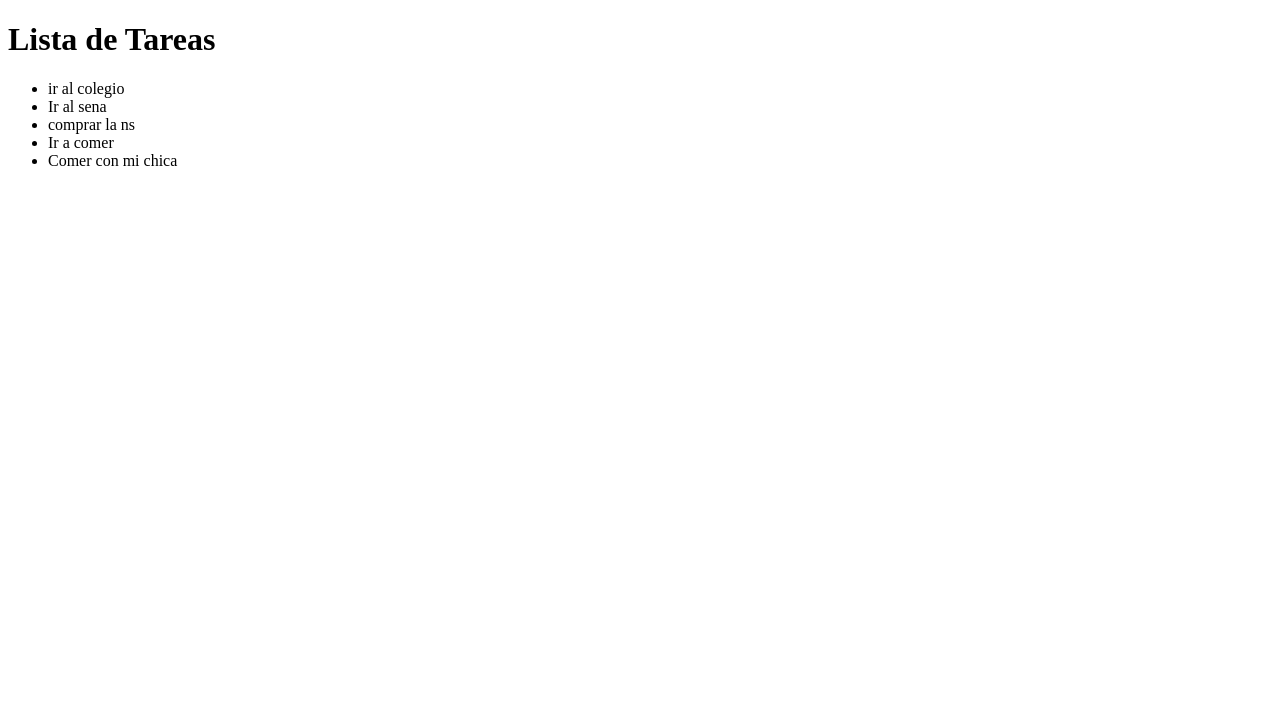
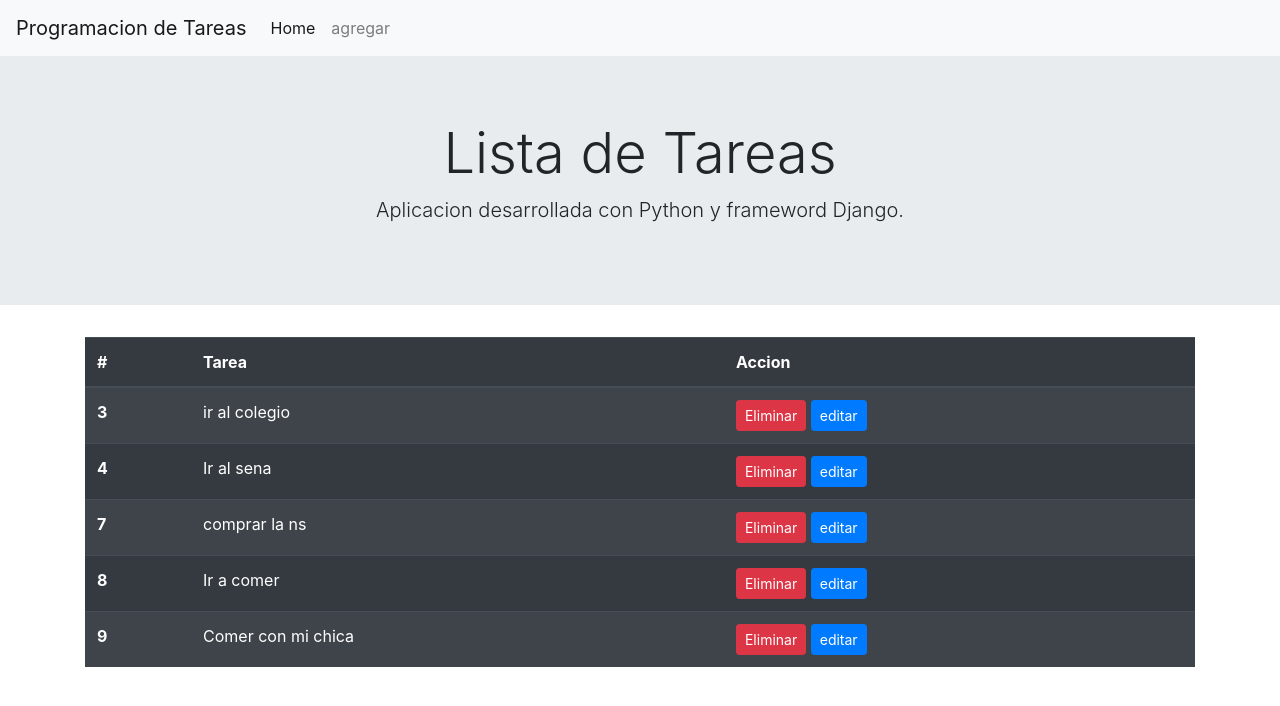
Before and after one commit to JuanAguilar820/django2, a Django app: page / in a window 1280 px wide. Shown: the top 706 px of the page. Run offline with Django 5.2, Linux system fonts and the light colour scheme; data comes from the database, SQL or seed files in the repository; both versions use the stored data as it was after the commit.

Commit message:
Proyecto Django

```diff
--- a/tareas/urls.py
+++ b/tareas/urls.py
@@ -16,7 +16,16 @@ Including another URLconf
 """
 from django.contrib import admin
 from django.urls  import path, include
+from todo import views
 
 urlpatterns = [
     path("", include ("todo.urls")),
+    ]
+
+urlpatterns = [
+    path('admin/', admin.site.urls),
+    path('',views.home,name="home"),
+    path("agregar/", views.agregar, name="agregar"),
+    path("eliminar/<int:tarea_id>/",views.eliminar,name="eliminar"),
+    path("editar/<int:tarea_id>/",views.editar,name="editar"),
 ]
--- a/todo/templates/todo/home.html
+++ b/todo/templates/todo/home.html
@@ -1,20 +1,30 @@
-<!DOCTYPE html>
-<html lang="en">
-<head>
-    <meta charset="UTF-8">
-    <meta http-equiv="X-UA-Compatible" content="IE=edge">
-    <meta name="viewport" content="width=device-width, initial-scale=1.0">
-    <title>Todo APP</title>
-</head>
-<body>
-    {% extends "todo/layout.html" %}
-    {% block content %}
-    <h1>Lista de Tareas</h1>
-    <ul>
-        {% for tarea in tareas %}
-            <li>{{ tarea }}</li>
-        {% endfor %}
-    </ul>
-{% endblock %}
+{% extends 'todo/layout.html' %}
+{% block content %}
+    <div class="container">
+    <table class="table table-striped table-dark">
+        <thead>
+          <tr>
+            <th scope="col">#</th>
+            <th scope="col">Tarea</th>
+            <th scope="col">Accion</th>
+          </tr>
+        </thead>
+        <tbody>
+
+                {% for tarea in tareas %}
+                <tr>
+                    <th scope="row">{{ tarea.id}}</th>
+                    </th>
+                    <td>{{ tarea }}</td>
+                    <td>
+                        <a class="btn btn-danger btn-sm" href="{% url 'eliminar' tarea.id %}">Eliminar</a>
+                        <a class="btn btn-primary  btn-sm" href="{% url 'editar' tarea.id %}">editar</button>
+                    </td>
+                </tr>
+                {% endfor %}
+
+         </tbody>
+      </table>
 </body>
 </html>
+{% endblock %}
--- a/todo/templates/todo/layout.html
+++ b/todo/templates/todo/layout.html
@@ -1,13 +1,52 @@
-<!DOCTYPE html>
-<html lang="en">
-<head>
-    <meta charset="UTF-8">
-    <meta http-equiv="X-UA-Compatible" content="IE=edge">
-    <meta name="viewport" content="width=device-width, initial-scale=1.0">
-    <title>Todo App</title>
-</head>
-<body>
+<!doctype html>
+<html lang="es" dir="">
+  <head>
+    <!-- Required meta tags -->
+    <meta charset="utf-8">
+    <meta name="viewport" content="width=device-width, initial-scale=1, shrink-to-fit=no">
+
+    <!-- Bootstrap CSS -->
+    <link rel="stylesheet" href="https://cdn.jsdelivr.net/npm/bootstrap@4.6.2/dist/css/bootstrap.min.css" integrity="sha384-xOolHFLEh07PJGoPkLv1IbcEPTNtaed2xpHsD9ESMhqIYd0nLMwNLD69Npy4HI+N" crossorigin="anonymous">
+
+    <title>Hello, world!</title>
+  </head>
+  <body>
+    <nav class="navbar navbar-expand-lg navbar-light bg-light">
+        <a class="navbar-brand" href="#">Programacion de Tareas</a>
+        <button class="navbar-toggler" type="button" data-toggle="collapse" data-target="#navbarNav" aria-controls="navbarNav" aria-expanded="false" aria-label="Toggle navigation">
+          <span class="navbar-toggler-icon"></span>
+        </button>
+        <div class="collapse navbar-collapse" id="navbarNav">
+          <ul class="navbar-nav">
+            <li class="nav-item active">
+              <a class="nav-link" href="{% url 'home' %}">Home</a>
+            </li>
+            <li class="nav-item">
+              <a class="nav-link" href="{% url 'agregar' %}">agregar</a>
+            </li>
+            </li>
+          </ul>
+        </div>
+      </nav>
+      <div class="jumbotron jumbotron-fluid">
+        <div class="container text-center">
+          <h1 class="display-4">Lista de Tareas</h1>
+          <p class="lead">Aplicacion desarrollada con Python y frameword Django.</p>
+        </div>
+      </div>
     {% block content %}
-    {% endblock %}
-</body>
+    {% endblock content %}
+    <!-- Optional JavaScript; choose one of the two! -->
+
+    <!-- Option 1: jQuery and Bootstrap Bundle (includes Popper) -->
+    <script src="https://cdn.jsdelivr.net/npm/jquery@3.5.1/dist/jquery.slim.min.js" integrity="sha384-DfXdz2htPH0lsSSs5nCTpuj/zy4C+OGpamoFVy38MVBnE+IbbVYUew+OrCXaRkfj" crossorigin="anonymous"></script>
+    <script src="https://cdn.jsdelivr.net/npm/bootstrap@4.6.2/dist/js/bootstrap.bundle.min.js" integrity="sha384-Fy6S3B9q64WdZWQUiU+q4/2Lc9npb8tCaSX9FK7E8HnRr0Jz8D6OP9dO5Vg3Q9ct" crossorigin="anonymous"></script>
+
+    <!-- Option 2: Separate Popper and Bootstrap JS -->
+    <!--
+    <script src="https://cdn.jsdelivr.net/npm/jquery@3.5.1/dist/jquery.slim.min.js" integrity="sha384-DfXdz2htPH0lsSSs5nCTpuj/zy4C+OGpamoFVy38MVBnE+IbbVYUew+OrCXaRkfj" crossorigin="anonymous"></script>
+    <script src="https://cdn.jsdelivr.net/npm/popper.js@1.16.1/dist/umd/popper.min.js" integrity="sha384-9/reFTGAW83EW2RDu2S0VKaIzap3H66lZH81PoYlFhbGU+6BZp6G7niu735Sk7lN" crossorigin="anonymous"></script>
+    <script src="https://cdn.jsdelivr.net/npm/bootstrap@4.6.2/dist/js/bootstrap.min.js" integrity="sha384-+sLIOodYLS7CIrQpBjl+C7nPvqq+FbNUBDunl/OZv93DB7Ln/533i8e/mZXLi/P+" crossorigin="anonymous"></script>
+    -->
+  </body>
 </html>
--- a/todo/urls.py
+++ b/todo/urls.py
@@ -6,4 +6,5 @@ urlpatterns = [
     path('admin/', admin.site.urls),
     path('',views.home,name="home"),
     path("agregar/", views.agregar, name="agregar"),
+
 ]
--- a/todo/views.py
+++ b/todo/views.py
@@ -6,7 +6,7 @@ from .forms import TareaForm
 def home(request):
     tareas =Tarea.objects.all()
     context ={'tareas':tareas}
-    return render(request, 'todo/home.html',context)
+    return render(request, 'todo/home.html', context)
 
 def agregar(request):
     if request.method =="POST":
@@ -18,3 +18,21 @@ def agregar(request):
         form = TareaForm()
     context = {'form': form}
     return render(request, 'todo/agregar.html', context)
+
+def eliminar(request,tarea_id):
+    tarea=Tarea.objects.get(id=tarea_id)
+    tarea.delete()
+    return redirect("home")
+
+def editar(request, tarea_id):
+    tarea=Tarea.objects.get(id=tarea_id)
+    if request.method=="POST":
+        form=TareaForm(request.POST, instance=tarea)
+        if form.is_valid():
+            form.save()
+            return redirect('home')
+
+    else:
+        form=TareaForm(instance=tarea)
+        context={"form":form}
+        return render(request,"todo/editar.html", context)
```
Also changed, not shown: todo/templates/todo/editar.html (added, +15 -0 lines), db.sqlite3.
